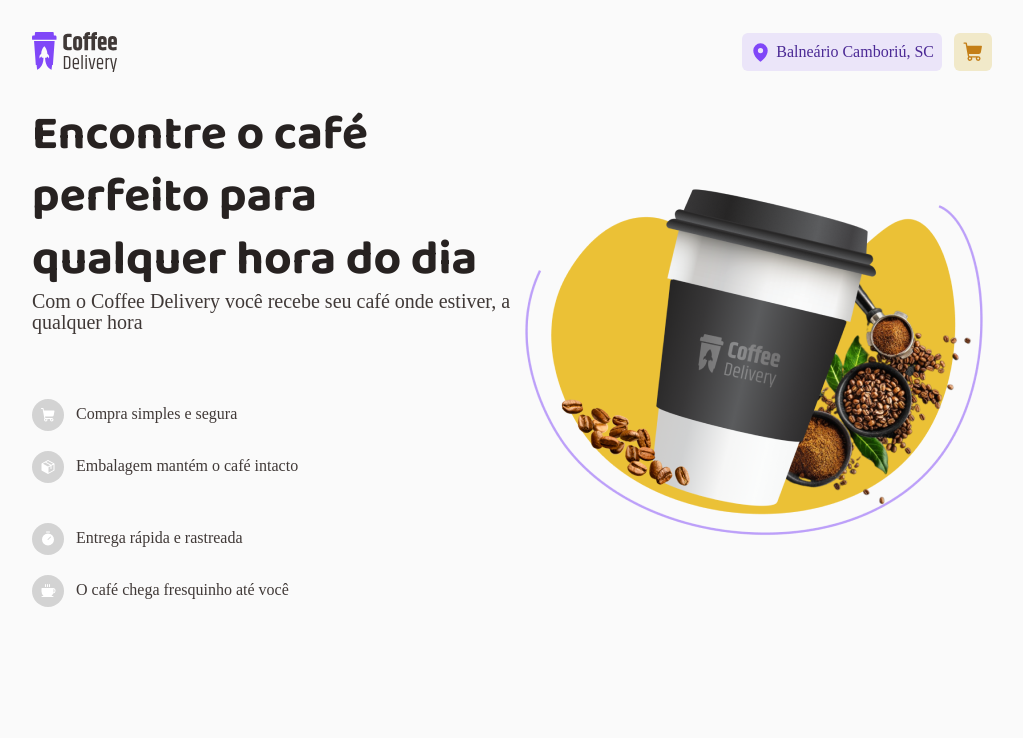
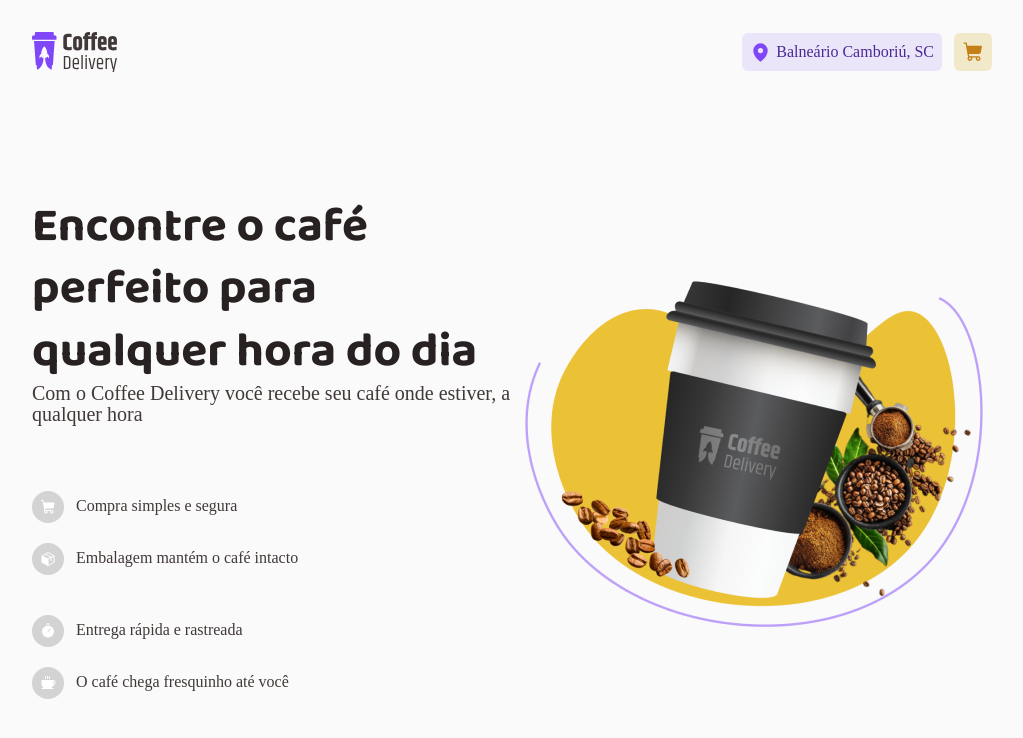
Before and after one commit to florencioMath/Challenge-Ignite-CoffeeDelivery, a React (Vite) app in the folder coffeeDelivery/: page / in a window 1280 px wide. Shown: the top 738 px of the page, without its empty margins (128-1151 px from the left). Built offline with nearby package versions, Linux system fonts and the light colour scheme.

Commit message:
fix: Adjusting the size for Header and DefaultLayout.

```diff
--- a/coffeeDelivery/src/components/Header/styles.ts
+++ b/coffeeDelivery/src/components/Header/styles.ts
@@ -5,9 +5,10 @@
   align-items: center;
   justify-content: space-between;
   height: 104px;
-  width: calc(100vw - 20rem);
+  max-width: calc(100vw - 20rem);
   position: fixed;
   background: ${(props) => props.theme['background']};
+  width: 1440px;
 
   div {
     display: flex;
@@ -15,10 +16,6 @@
     justify-content: center;
     gap: 0.75rem;
     height: 38px;
-  }
-
-  @media (max-width: 768px) {
-    width: calc(100vw - 10rem);
   }
 `;
 
--- a/coffeeDelivery/src/layouts/DefaultLayout/styles.ts
+++ b/coffeeDelivery/src/layouts/DefaultLayout/styles.ts
@@ -1,6 +1,9 @@
 import styled from 'styled-components';
+
 export const LayoutContainer = styled.div`
   height: calc(100vh - 4rem);
   display: flex;
   flex-direction: column;
+  align-items: center;
+  max-width: 1440px;
 `;
--- a/coffeeDelivery/src/pages/Home/styels.ts
+++ b/coffeeDelivery/src/pages/Home/styels.ts
@@ -5,6 +5,8 @@
   display: flex;
   align-items: center;
   justify-content: space-between;
+  width: 100%;
+  padding: 5.75rem 0;
 
   h1 {
     color: ${(props) => props.theme['base-title']};
```
